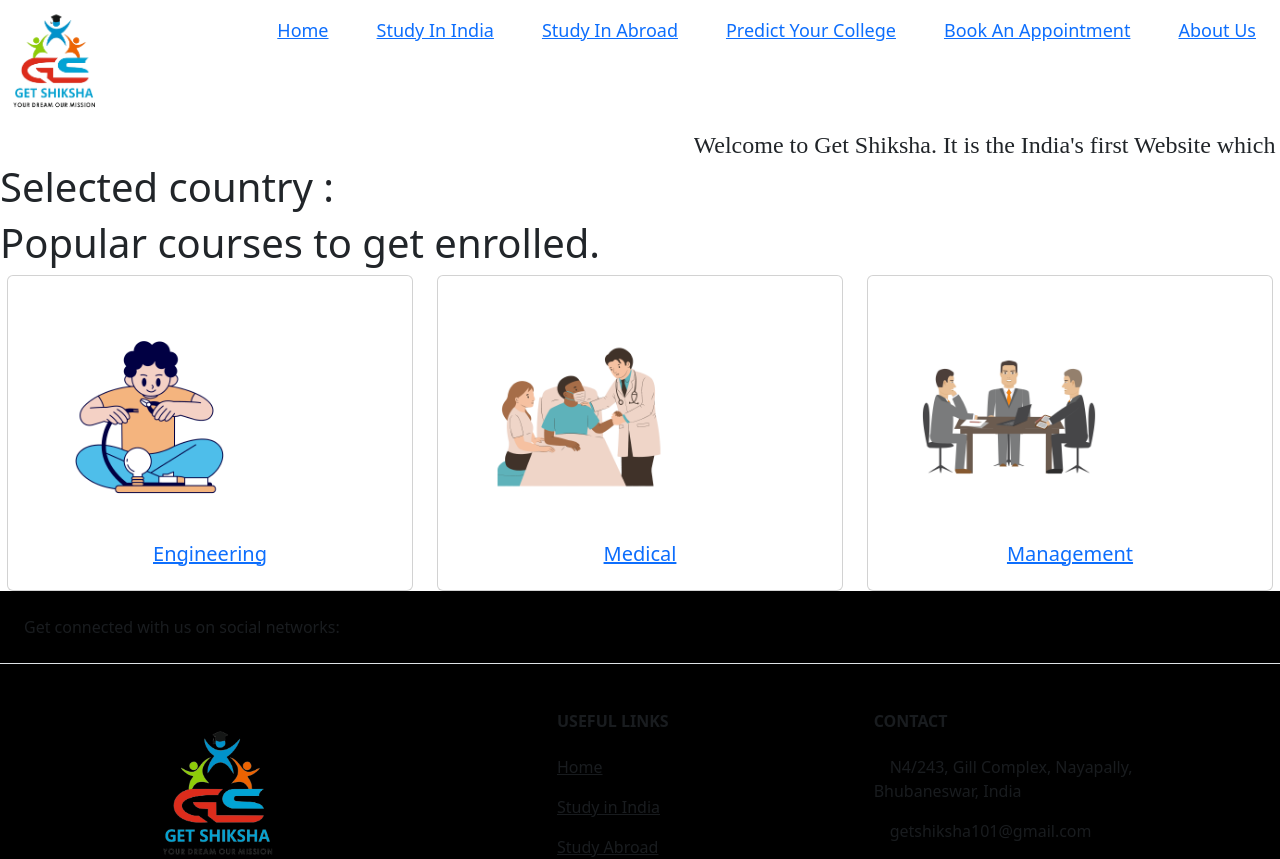
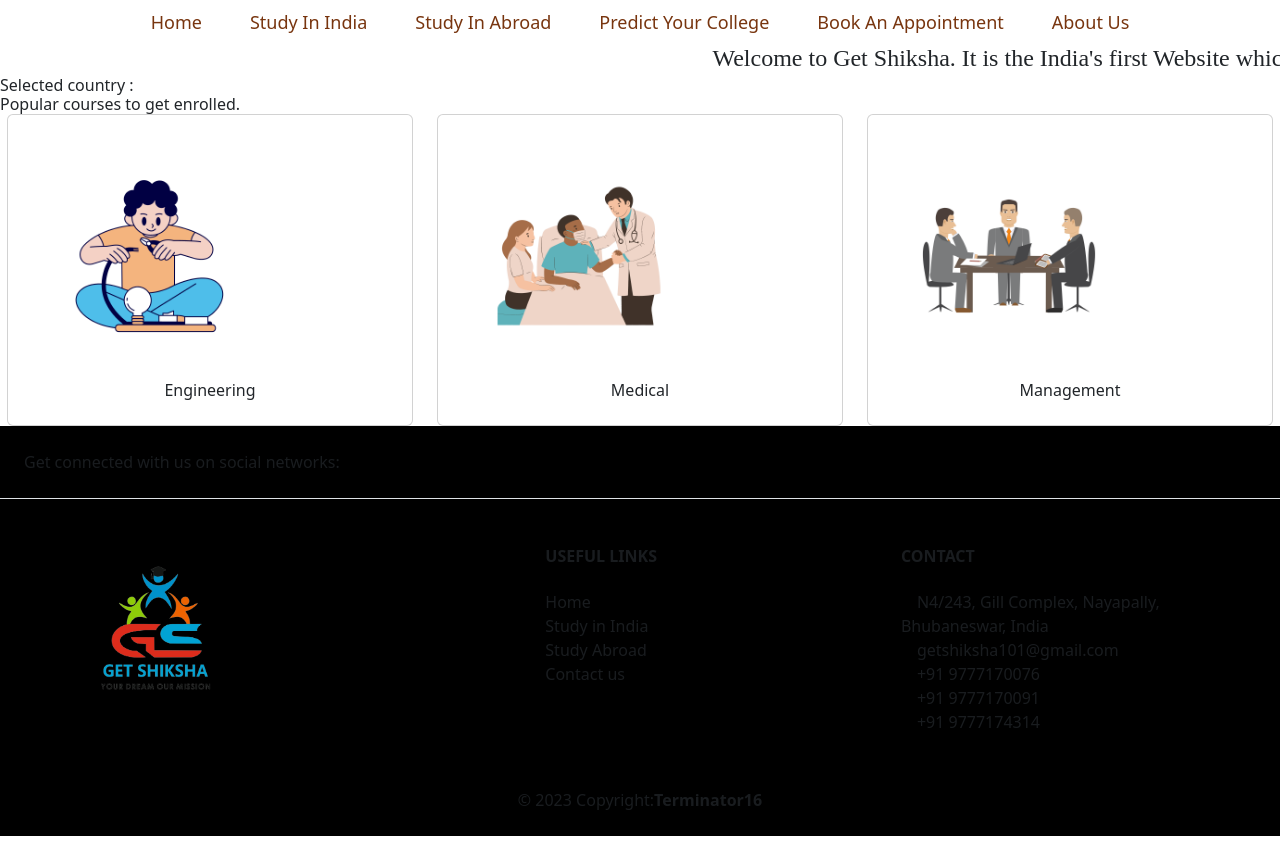
Before and after one commit to Terminator1601/Get-Shiksha---Education-Consultant-Website, a Next.js app: page /StudyInAbroad in a window 1280 px wide. Shown: the top 859 px of the page. After the commit the page ends 836 px from the top, so only its background shows below. Built offline with nearby package versions, Linux system fonts and the light colour scheme.

Commit message:
fixed some error

```diff
--- a/components/Addform/Addform.js
+++ b/components/Addform/Addform.js
@@ -31,6 +31,7 @@ const CollegeForm = () => {
       type: "select",
       name: "course",
       options: [
+        { value: "", label: "Default" },
         { value: "eng", label: "Engineering" },
         { value: "med", label: "Medical" },
         { value: "mba", label: "MBA" },
@@ -51,7 +52,7 @@ const CollegeForm = () => {
 
     try {
       const collectionName =
-        collegeData.country === "india" ? "Study-in-India" : "Study-in-Abroad";
+        collegeData.country === "india" ? "Colleges-in-India" : "Colleges-in-Abroad";
 
       await addDoc(collection(db, collectionName), {
         name: collegeData.name,
--- /dev/null
+++ b/components/CollegeCard/CollegeList.js
@@ -0,0 +1,119 @@
+import React, { useEffect, useState } from "react";
+import { db } from "../../../database/firebaseconfig";
+import { collection, getDocs } from "firebase/firestore";
+import Link from "next/link";
+import { useRouter } from 'next/router'
+
+
+import React from 'react'
+
+const CollegeList = () => {
+  return (
+    <div>College List</div>
+  )
+}
+
+export default CollegeList
+
+
+
+
+
+
+
+
+
+
+
+
+
+
+
+
+
+
+
+
+
+
+
+
+
+
+
+// interface Listing {
+//   id: string;
+//   name?: string;
+//   shopImage?: string;
+//   description?: string;
+//   services?: string;
+// }
+
+// interface SearchCardProps {
+//   searchQuery: string;
+// }
+
+// const SearchCard: React.FC<SearchCardProps> = ({ searchQuery }) => {
+//   const [freeListings, setFreeListings] = useState<Listing[]>([]);
+//   const [loading, setLoading] = useState<boolean>(true);
+
+//   useEffect(() => {
+//     const fetchData = async () => {
+//       try {
+//         setLoading(true);
+//         const freeListingsCollection = collection(db, "FreeListing");
+//         const snapshot = await getDocs(freeListingsCollection);
+//         const data = snapshot.docs.map((doc) => ({
+//           id: doc.id,
+//           ...doc.data(),
+//         })) as Listing[];
+
+//         const filteredData = data.filter(
+//           (listing) =>
+//             (listing.name &&
+//               listing.name.toLowerCase().includes(searchQuery.toLowerCase())) ||
+//             (listing.services &&
+//               listing.services
+//                 .toLowerCase()
+//                 .includes(searchQuery.toLowerCase()))
+//         );
+
+//         setFreeListings(filteredData);
+//       } catch (error) {
+//         console.error("Error fetching data from Firestore: ", error);
+//       } finally {
+//         setLoading(false);
+//       }
+//     };
+
+//     if (searchQuery) {
+//       fetchData();
+//     }
+//   }, [searchQuery]);
+
+//   return (
+//     <>
+//       {loading}
+//       {!loading &&
+//         freeListings.map((listing) => (
+//           <div key={listing.id} className="grid grid-cols-5 gap-3">
+//             <div>
+//               <img src={listing.shopImage} alt={listing.shopImage} />
+//             </div>
+//             <div className="grid col-span-3">
+//               <h2>{listing.name || "No Name Available"}</h2>
+//               <p>{listing.description}</p>
+//             </div>
+//             <div>
+//               <Link href={`/Details?query=${encodeURIComponent(listing.name || "")}`}>
+//                   <button type="button">Show Details</button>
+//               </Link>
+//               <button type="button">Contact Us</button>
+//             </div>
+//           </div>
+//         ))}
+//     </>
+//   );
+// };
+
+// export default SearchCard;
--- a/components/CollegeCard/StudyInIndia.js
+++ /dev/null
@@ -1,39 +0,0 @@
-// StudyInIndia.js
-import React, { useEffect, useState } from "react";
-import { db } from "../../Database/firebaseconfig";
-import { collection, getDocs } from 'firebase/firestore';
-import CollegeCard from "./CollegeCard";
-
-const StudyInIndia = () => {
-  const [colleges, setColleges] = useState([]);
-
-  useEffect(() => {
-    const fetchData = async () => {
-      try {
-        const querySnapshot = await getDocs(collection(db, 'Study-in-India'));
-        const data = [];
-        querySnapshot.forEach((doc) => {
-          data.push(doc.data());
-        });
-        setColleges(data);
-      } catch (error) {
-        console.error('Error fetching data from Firestore:', error);
-      }
-    };
-
-    fetchData();
-  }, []);
-
-  return (
-    <div className="text-center p-4">
-      <h2 className="text-2xl font-bold mb-4">Colleges in Study-in-India</h2>
-      <div className="grid grid-cols-1 md:grid-cols-2 lg:grid-cols-3 gap-4">
-        {colleges.map((college, index) => (
-          <CollegeCard key={index} collegeData={college} />
-        ))}
-      </div>
-    </div>
-  );
-};
-
-export default StudyInIndia;
--- a/components/Header/Header.js
+++ b/components/Header/Header.js
@@ -1,93 +1,31 @@
-// Header.js
-import React from "react";
 import Link from "next/link";
-import  '@/components/styles/Header.css'
-
 
 const Header = () => {
   return (
-    <div className="flex" style={{ textAlign: "center" }}>
-      {/* Image Section */}
-      <div className="flex-1">
-        <img
-          src="/assets/logo.png"
-          alt="Example Image"
-          className="w-28 h-auto px-py"
-        />
-      </div>
-
+    <div className="flex justify-center">
       {/* Navigation Section */}
-      <div className="text-lg flex">
-        <div className="mb-4 text-lg">
-          <Link href="/">
-            <label className="block text-lg font-medium px-6 py-3">Home</label>
-          </Link>
-        </div>
-      </div>
-
-      <div className="text-lg flex">
-        <div className="mb-4 text-lg">
-          <Link
-            href={{ pathname: "/StudyInIndia", query: { category: "India" } }}
-          >
-            <label className="block text-lg font-medium px-6 py-3">
-              Study In India
-            </label>
-          </Link>
-        </div>
-      </div>
-
-      <div className="text-lg flex">
-        <div className="mb-4 text-lg">
-          <Link
-            href={{ pathname: "/StudyInAbroad", query: { category: "Abroad" } }}
-          >
-            <label className="block text-lg font-medium px-6 py-3">
-              Study In Abroad
-            </label>
-          </Link>
-        </div>
-      </div>
-
-      <div className="text-lg flex">
-        <div className="mb-4 text-lg">
-          <Link
-            href={{ pathname: "/StudyInAbroad", query: { category: "Abroad" } }}
-          >
-            <label className="block text-lg font-medium px-6 py-3">
-              Predict Your College
-            </label>
-          </Link>
-        </div>
-      </div>
-
-      <div className="text-lg flex">
-        <div className="mb-4 text-lg">
-          <Link
-            href={{ pathname: "/StudyInAbroad", query: { category: "Abroad" } }}
-          >
-            <label className="block text-lg font-medium px-6 py-3">
-              Book An Appointment
-            </label>
-          </Link>
-        </div>
-      </div>
-
-      <div className="text-lg flex">
-        <div className="mb-4 text-lg">
-          <Link
-            href={{ pathname: "/StudyInAbroad", query: { category: "Abroad" } }}
-          >
-            <label className="block text-lg font-medium px-6 py-3">
-              About Us
-            </label>
-          </Link>
-        </div>
-      </div>
-
-      {/* ... other navigation links ... */}
+      <nav className="text-lg flex flex-col sm:flex-row mt-1 sm:mt-0">
+        <NavLink href="/">Home</NavLink>
+        <NavLink href="/StudyInIndia?category=India">Study In India</NavLink>
+        <NavLink href="/StudyInAbroad?category=Abroad">Study In Abroad</NavLink>
+        <NavLink href="/PredictYourCollege">Predict Your College</NavLink>
+        <NavLink href="/BookAnAppointment">Book An Appointment</NavLink>
+        <NavLink href="/AboutUs">About Us</NavLink>
+        {/* Add other navigation links */}
+      </nav>
     </div>
   );
 };
 
+// Custom NavLink component to handle Link
+const NavLink = ({ href, children }) => {
+  return (
+    <Link href={href} className="no-underline">
+      <div className="block text-lg font-medium px-4 py-1 sm:px-6 sm:py-1 cursor-pointer text-amber-900 hover:text-blue-400 ">
+        {children}
+      </div>
+    </Link>
+  );
+};
+
 export default Header;
--- a/pages/StudyInAbroad/Colleges/index.js
+++ b/pages/StudyInAbroad/Colleges/index.js
@@ -1,21 +1,73 @@
-import React from "react";
+// import React from "react";
+// import { useRouter } from "next/router";
+// import Header from "@/components/Header/Header";
+// import "bootstrap/dist/css/bootstrap.min.css";
+
+// const index = () => {
+//   const router = useRouter();
+//   const program = router.query.program;
+//   const category = router.query.category;
+//   return (
+//     <>
+//       <Header />
+//       <h1>Program: {program}</h1>
+//       <h1>category: {category}</h1>
+//     </>
+//   );
+// };
+
+// export default index;
+
+import React, { useEffect, useState } from "react";
 import { useRouter } from "next/router";
 import Header from "@/components/Header/Header";
-// import styles from "@/components/Header.css"
 import "bootstrap/dist/css/bootstrap.min.css";
+import { getFirestore, collection, getDocs } from "firebase/firestore";
+import { db } from "../../../Database/firebaseconfig";
+import CollegeList from "../../../components/CollegeCard/CollegeList"
 
-
-const index = () => {
+const Index = () => {
   const router = useRouter();
   const program = router.query.program;
   const category = router.query.category;
+  const [data, setData] = useState([]);
+
+  useEffect(() => {
+    const fetchData = async () => {
+      try {
+        // Choose the collection based on the category
+        const collectionRef =
+          category === "India"
+            ? collection(db, "Study-in-India")
+            : collection(db, "Study-in-Abroad");
+
+        const querySnapshot = await getDocs(collectionRef);
+        const fetchedData = [];
+        console.log(fetchData);
+        console.log(collectionRef);
+
+        querySnapshot.forEach((doc) => {
+          fetchedData.push(doc.data());
+        });
+
+        setData(fetchedData);
+      } catch (error) {
+        console.error("Error fetching data:", error);
+      }
+    };
+
+    fetchData();
+  }, [category]);
+
   return (
     <>
       <Header />
       <h1>Program: {program}</h1>
-      <h1>category: {category}</h1>
+      <h1>Category: {category}</h1>
+      <div>
+      </div>
     </>
   );
 };
 
-export default index;
+export default Index;
--- a/pages/StudyInIndia/Colleges/index.js
+++ b/pages/StudyInIndia/Colleges/index.js
@@ -1,5 +1,6 @@
 import React from "react";
 import { useRouter } from "next/router";
+import CollegeList from "../../../components/CollegeCard/CollegeList"
 
 const index = () => {
   const router = useRouter();
@@ -9,6 +10,7 @@ const index = () => {
     <>
       <h1>Program: {program}</h1>
       <h1>category: {category}</h1>
+
     </>
   );
 };
```
